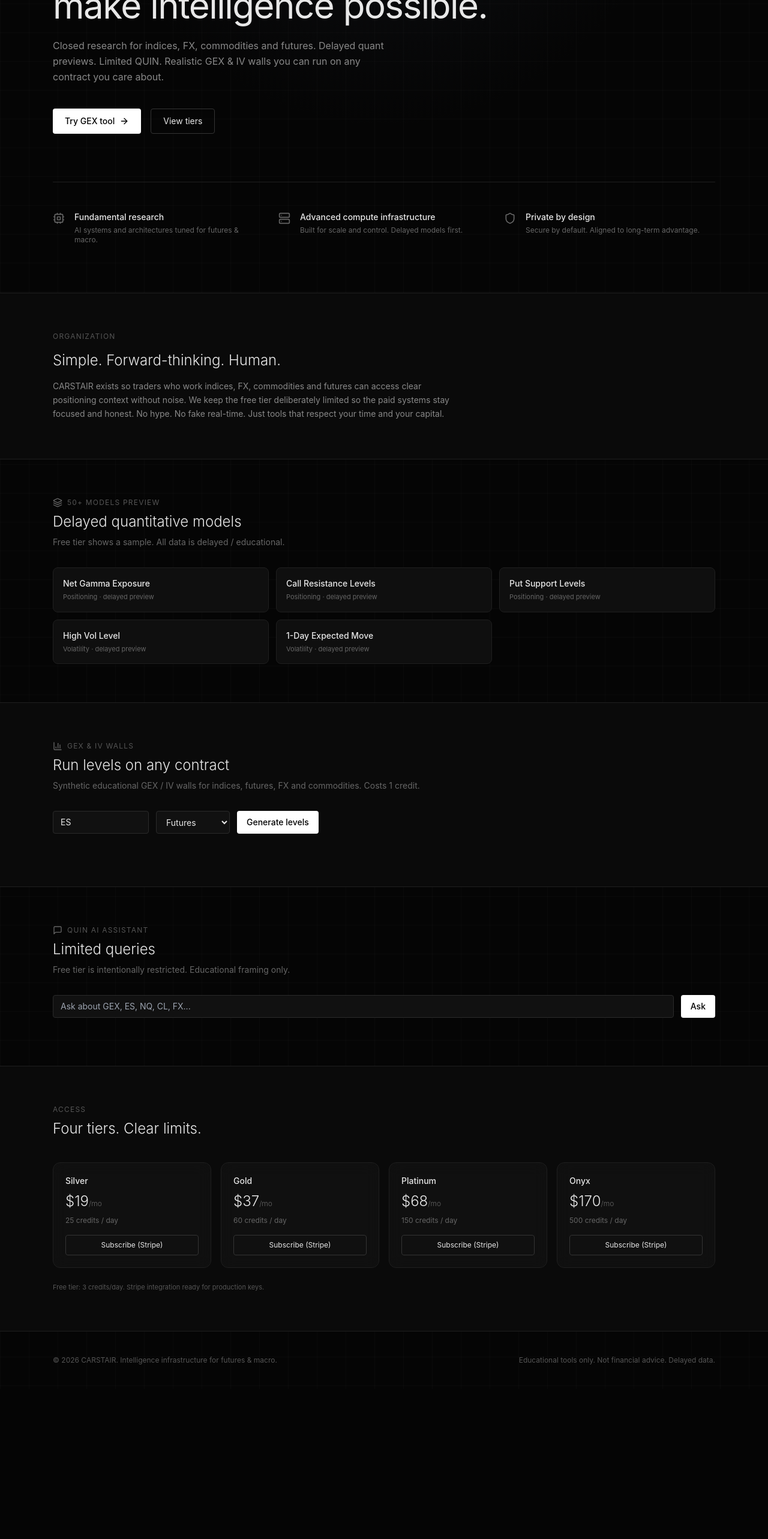
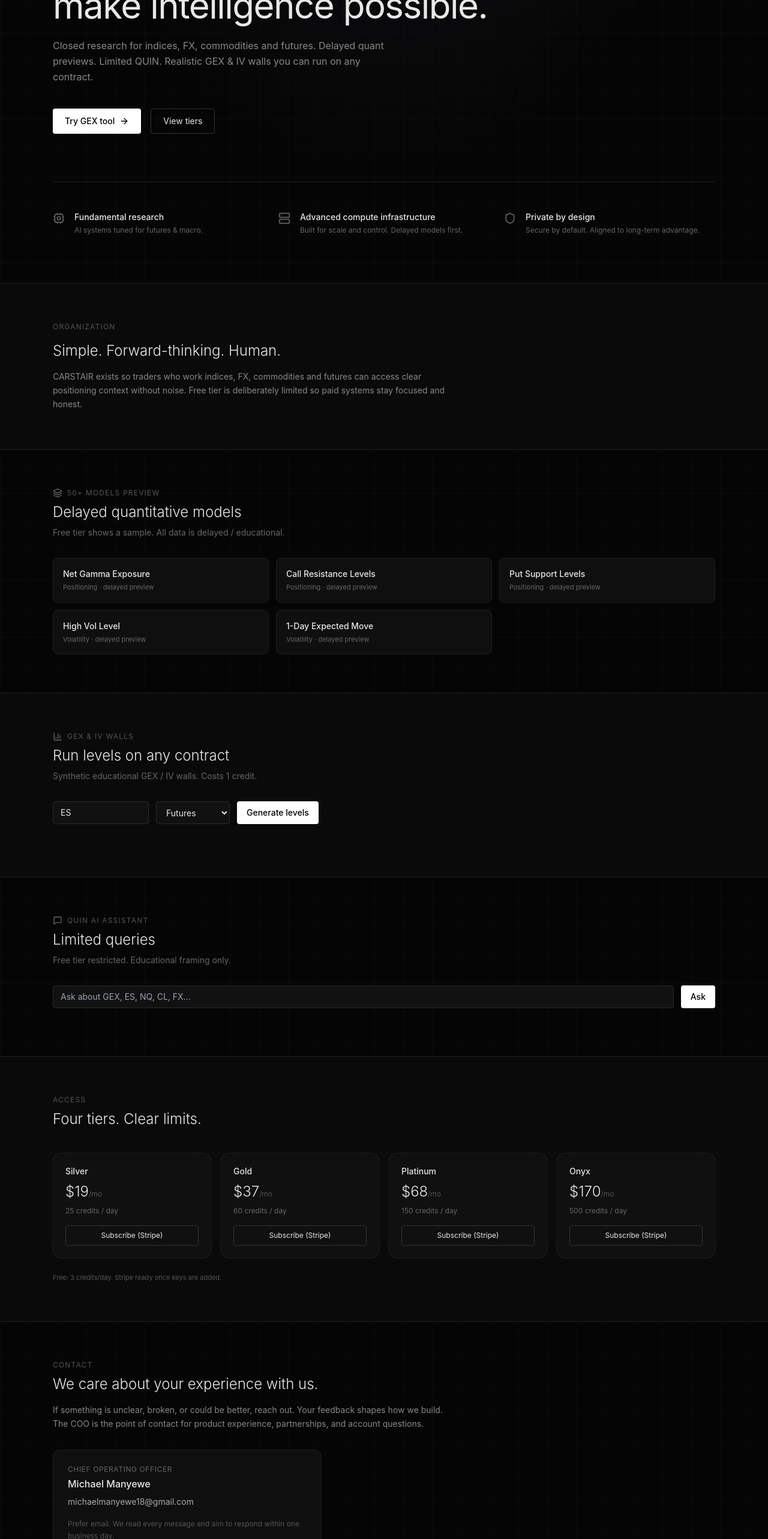
Before and after one commit to MichaelSwann2x/carstair, a Next.js app: page / in a window 1280 px wide. Shown: the part 234-2800 px from the top of the page at 60% size. Before the commit the page ends 2550 px from the top, so only its background shows below. Built offline with nearby package versions, Linux system fonts and the light colour scheme.

Commit message:
Add Contact section (COO Michael Manyewe) + nav link; README deploy notes

```diff
--- a/src/app/page.tsx
+++ b/src/app/page.tsx
@@ -3,17 +3,24 @@
 import { useState, useEffect } from "react";
 import { Cpu, Server, Shield, BarChart3, MessageSquare, Layers, ArrowRight } from "lucide-react";
 
-const USER_ID = "carstair-user-" + (typeof window !== "undefined" ? (localStorage.getItem("cs_uid") || Math.random().toString(36).slice(2)) : "ssr");
+const USER_ID =
+  "carstair-user-" +
+  (typeof window !== "undefined"
+    ? localStorage.getItem("cs_uid") || Math.random().toString(36).slice(2)
+    : "ssr");
 
 export default function Home() {
-  const [tier] = useState<"free" | "silver" | "gold" | "platinum" | "onyx">("free");
   const [credits, setCredits] = useState(3);
   const [symbol, setSymbol] = useState("ES");
   const [assetClass, setAssetClass] = useState("futures");
-  const [gex, setGex] = useState<any>(null);
+  const [gex, setGex] = useState<{
+    summary: string;
+    levels?: { strike: number; gex: number; type: string; strength: string }[];
+    remainingCredits?: number;
+  } | null>(null);
   const [quinQuery, setQuinQuery] = useState("");
   const [quinAnswer, setQuinAnswer] = useState("");
-  const [models, setModels] = useState<any[]>([]);
+  const [models, setModels] = useState<{ id: string; name: string; category: string }[]>([]);
   const [loading, setLoading] = useState(false);
   const [error, setError] = useState("");
 
@@ -21,13 +28,15 @@
     if (typeof window !== "undefined" && !localStorage.getItem("cs_uid")) {
       localStorage.setItem("cs_uid", USER_ID);
     }
-    fetch(`/api/credits?userId=${USER_ID}&tier=${tier}`)
+    fetch(`/api/credits?userId=${USER_ID}&tier=free`)
       .then((r) => r.json())
-      .then((d) => setCredits(d.remaining ?? 3));
-    fetch(`/api/models?tier=${tier}`)
+      .then((d) => setCredits(d.remaining ?? 3))
+      .catch(() => {});
+    fetch(`/api/models?tier=free`)
       .then((r) => r.json())
-      .then((d) => setModels(d.models || []));
-  }, [tier]);
+      .then((d) => setModels(d.models || []))
+      .catch(() => {});
+  }, []);
 
   async function runGex() {
     setLoading(true);
@@ -36,7 +45,7 @@
       const res = await fetch("/api/gex", {
         method: "POST",
         headers: { "Content-Type": "application/json" },
-        body: JSON.stringify({ symbol, assetClass, userId: USER_ID, tier }),
+        body: JSON.stringify({ symbol, assetClass, userId: USER_ID, tier: "free" }),
       });
       const data = await res.json();
       if (!res.ok) {
@@ -44,7 +53,7 @@
         setCredits(data.remaining ?? 0);
       } else {
         setGex(data);
-        setCredits(data.remainingCredits);
+        setCredits(data.remainingCredits ?? credits);
       }
     } catch {
       setError("Request failed");
@@ -60,15 +69,15 @@
       const res = await fetch("/api/quin", {
         method: "POST",
         headers: { "Content-Type": "application/json" },
-        body: JSON.stringify({ query: quinQuery, userId: USER_ID, tier }),
+        body: JSON.stringify({ query: quinQuery, userId: USER_ID, tier: "free" }),
       });
       const data = await res.json();
       if (!res.ok) {
         setError(data.error || "Credits exhausted");
         setCredits(data.remaining ?? 0);
       } else {
-        setQuinAnswer(data.answer);
-        setCredits(data.remainingCredits);
+        setQuinAnswer(data.answer || "");
+        setCredits(data.remainingCredits ?? credits);
       }
     } catch {
       setError("Request failed");
@@ -78,44 +87,44 @@
 
   return (
     <div className="min-h-screen bg-server">
-      <header className="border-b border-[#1f1f1f] bg-[#0a0a0a]/80 backdrop-blur sticky top-0 z-40">
+      <header className="border-b border-[#1f1f1f] bg-[#0a0a0a]/90 backdrop-blur sticky top-0 z-40">
         <div className="max-w-6xl mx-auto px-6 h-14 flex items-center justify-between">
           <div className="flex items-center gap-3">
             <span className="font-semibold tracking-tight text-sm">CARSTAIR</span>
             <span className="text-[#555] text-xs hidden sm:inline">| INTELLIGENCE INFRASTRUCTURE</span>
           </div>
-          <nav className="flex items-center gap-6 text-xs text-[#888]">
-            <a href="#models" className="hover:text-white transition">Models</a>
-            <a href="#gex" className="hover:text-white transition">GEX / IV</a>
-            <a href="#quin" className="hover:text-white transition">QUIN</a>
-            <a href="#pricing" className="hover:text-white transition">Access</a>
-            <span className="text-[#666] text-[11px]">Credits: {credits}</span>
-            <a href="#pricing" className="px-3 py-1.5 rounded border border-[#333] text-white text-xs hover:bg-white hover:text-black transition">Request Access</a>
+          <nav className="flex items-center gap-5 text-xs text-[#888]">
+            <a href="#models" className="hover:text-white">Models</a>
+            <a href="#gex" className="hover:text-white">GEX / IV</a>
+            <a href="#quin" className="hover:text-white">QUIN</a>
+            <a href="#pricing" className="hover:text-white">Access</a>
+            <a href="#contact" className="hover:text-white">Contact</a>
+            <span className="text-[#666] text-[11px] tabular-nums">Credits: {credits}</span>
+            <a href="#pricing" className="px-3 py-1.5 rounded border border-[#333] text-white text-xs hover:bg-white hover:text-black">Request Access</a>
           </nav>
         </div>
       </header>
 
       <section className="relative max-w-6xl mx-auto px-6 pt-24 pb-20">
-        <h1 className="text-4xl sm:text-5xl md:text-6xl font-light tracking-tight leading-[1.15] max-w-3xl">
+        <h1 className="text-4xl sm:text-5xl md:text-6xl font-light tracking-tight leading-[1.12] max-w-3xl">
           We build the systems that<br />
           <span className="font-normal">make intelligence possible.</span>
         </h1>
         <p className="mt-6 text-[#888] text-base max-w-xl leading-relaxed">
-          Closed research for indices, FX, commodities and futures. Delayed quant previews. Limited QUIN. Realistic GEX & IV walls you can run on any contract you care about.
+          Closed research for indices, FX, commodities and futures. Delayed quant previews. Limited QUIN. Realistic GEX &amp; IV walls you can run on any contract.
         </p>
         <div className="mt-10 flex flex-wrap gap-4">
-          <a href="#gex" className="inline-flex items-center gap-2 px-5 py-2.5 bg-white text-black text-sm font-medium rounded hover:bg-[#ddd] transition">
+          <a href="#gex" className="inline-flex items-center gap-2 px-5 py-2.5 bg-white text-black text-sm font-medium rounded hover:bg-[#ddd]">
             Try GEX tool <ArrowRight className="w-4 h-4" />
           </a>
-          <a href="#pricing" className="inline-flex items-center gap-2 px-5 py-2.5 border border-[#333] text-sm rounded hover:border-[#555] transition">View tiers</a>
+          <a href="#pricing" className="inline-flex items-center gap-2 px-5 py-2.5 border border-[#333] text-sm rounded hover:border-[#555]">View tiers</a>
         </div>
-
         <div className="mt-20 grid grid-cols-1 md:grid-cols-3 gap-6 border-t border-[#1f1f1f] pt-12">
           <div className="flex gap-4">
             <Cpu className="w-5 h-5 text-[#666] shrink-0 mt-0.5" />
             <div>
               <p className="text-sm font-medium">Fundamental research</p>
-              <p className="text-xs text-[#666] mt-1">AI systems and architectures tuned for futures & macro.</p>
+              <p className="text-xs text-[#666] mt-1">AI systems tuned for futures &amp; macro.</p>
             </div>
           </div>
           <div className="flex gap-4">
@@ -140,7 +149,7 @@
           <p className="text-xs tracking-widest text-[#555] uppercase mb-4">Organization</p>
           <h2 className="text-2xl font-light max-w-2xl">Simple. Forward-thinking. Human.</h2>
           <p className="mt-4 text-[#888] text-sm max-w-2xl leading-relaxed">
-            CARSTAIR exists so traders who work indices, FX, commodities and futures can access clear positioning context without noise. We keep the free tier deliberately limited so the paid systems stay focused and honest. No hype. No fake real-time. Just tools that respect your time and your capital.
+            CARSTAIR exists so traders who work indices, FX, commodities and futures can access clear positioning context without noise. Free tier is deliberately limited so paid systems stay focused and honest.
           </p>
         </div>
       </section>
@@ -168,10 +177,10 @@
         <div className="max-w-6xl mx-auto px-6 py-16">
           <div className="flex items-center gap-2 mb-2">
             <BarChart3 className="w-4 h-4 text-[#666]" />
-            <p className="text-xs tracking-widest text-[#555] uppercase">GEX & IV Walls</p>
+            <p className="text-xs tracking-widest text-[#555] uppercase">GEX &amp; IV Walls</p>
           </div>
           <h2 className="text-2xl font-light mb-2">Run levels on any contract</h2>
-          <p className="text-sm text-[#666] mb-8">Synthetic educational GEX / IV walls for indices, futures, FX and commodities. Costs 1 credit.</p>
+          <p className="text-sm text-[#666] mb-8">Synthetic educational GEX / IV walls. Costs 1 credit.</p>
           <div className="flex flex-wrap gap-3 mb-6">
             <input value={symbol} onChange={(e) => setSymbol(e.target.value.toUpperCase())} placeholder="ES, NQ, CL, EURUSD..." className="bg-[#111] border border-[#2a2a2a] rounded px-3 py-2 text-sm w-40 focus:outline-none focus:border-[#444]" />
             <select value={assetClass} onChange={(e) => setAssetClass(e.target.value)} className="bg-[#111] border border-[#2a2a2a] rounded px-3 py-2 text-sm focus:outline-none">
@@ -180,16 +189,16 @@
               <option value="forex">Forex</option>
               <option value="commodity">Commodity</option>
             </select>
-            <button onClick={runGex} disabled={loading || credits < 1} className="px-4 py-2 bg-white text-black text-sm font-medium rounded disabled:opacity-40 hover:bg-[#ddd] transition">{loading ? "Running..." : "Generate levels"}</button>
+            <button onClick={runGex} disabled={loading || credits < 1} className="px-4 py-2 bg-white text-black text-sm font-medium rounded disabled:opacity-40 hover:bg-[#ddd]">{loading ? "Running..." : "Generate levels"}</button>
           </div>
           {error && <p className="text-sm text-red-400 mb-4">{error}</p>}
           {gex && (
-            <div className="glass rounded-xl p-6 space-y-4">
+            <div className="glass rounded-xl p-6 space-y-4 animate-fade">
               <p className="text-sm text-[#aaa]">{gex.summary}</p>
               <div className="overflow-x-auto">
                 <table className="w-full text-xs">
-                  <thead><tr className="text-[#666] border-b border-[#222]"><th className="text-left py-2">Strike</th><th className="text-left py-2">GEX</th><th className="text-left py-2">Type</th><th className="text-left py-2">Strength</th></tr></thead>
-                  <tbody>{gex.levels?.map((l: any, i: number) => (<tr key={i} className="border-b border-[#1a1a1a]"><td className="py-1.5">{l.strike}</td><td className="py-1.5">{l.gex}</td><td className="py-1.5">{l.type}</td><td className="py-1.5">{l.strength}</td></tr>))}</tbody>
+                  <thead><tr className="text-[#666] border-b border-[#222]"><th className="text-left py-2 pr-4">Strike</th><th className="text-left py-2 pr-4">GEX</th><th className="text-left py-2 pr-4">Type</th><th className="text-left py-2">Strength</th></tr></thead>
+                  <tbody>{gex.levels?.map((l, i) => (<tr key={i} className="border-b border-[#1a1a1a]"><td className="py-1.5 pr-4 tabular-nums">{l.strike}</td><td className="py-1.5 pr-4 tabular-nums">{l.gex}</td><td className="py-1.5 pr-4">{l.type}</td><td className="py-1.5">{l.strength}</td></tr>))}</tbody>
                 </table>
               </div>
             </div>
@@ -204,12 +213,12 @@
             <p className="text-xs tracking-widest text-[#555] uppercase">QUIN AI Assistant</p>
           </div>
           <h2 className="text-2xl font-light mb-2">Limited queries</h2>
-          <p className="text-sm text-[#666] mb-8">Free tier is intentionally restricted. Educational framing only.</p>
+          <p className="text-sm text-[#666] mb-8">Free tier restricted. Educational framing only.</p>
           <div className="flex gap-3 mb-4">
             <input value={quinQuery} onChange={(e) => setQuinQuery(e.target.value)} onKeyDown={(e) => e.key === "Enter" && askQuin()} placeholder="Ask about GEX, ES, NQ, CL, FX..." className="flex-1 bg-[#111] border border-[#2a2a2a] rounded px-3 py-2 text-sm focus:outline-none focus:border-[#444]" />
             <button onClick={askQuin} disabled={loading || credits < 1} className="px-4 py-2 bg-white text-black text-sm font-medium rounded disabled:opacity-40">Ask</button>
           </div>
-          {quinAnswer && <div className="glass rounded-lg p-4 text-sm text-[#ccc] leading-relaxed">{quinAnswer}</div>}
+          {quinAnswer && <div className="glass rounded-lg p-4 text-sm text-[#ccc] leading-relaxed animate-fade">{quinAnswer}</div>}
         </div>
       </section>
 
@@ -223,17 +232,37 @@
                 <p className="text-sm font-medium">{p.name}</p>
                 <p className="text-2xl font-light mt-2">${p.price}<span className="text-xs text-[#666]">/mo</span></p>
                 <p className="text-xs text-[#666] mt-2">{p.credits} credits / day</p>
-                <button className="mt-4 w-full py-2 text-xs border border-[#333] rounded hover:bg-white hover:text-black transition">Subscribe (Stripe)</button>
+                <button className="mt-4 w-full py-2 text-xs border border-[#333] rounded hover:bg-white hover:text-black">Subscribe (Stripe)</button>
               </div>
             ))}
           </div>
-          <p className="text-[11px] text-[#555] mt-6">Free tier: 3 credits/day. Stripe integration ready for production keys.</p>
+          <p className="text-[11px] text-[#555] mt-6">Free: 3 credits/day. Stripe ready once keys are added.</p>
+        </div>
+      </section>
+
+      <section id="contact" className="border-t border-[#1f1f1f]">
+        <div className="max-w-6xl mx-auto px-6 py-16">
+          <p className="text-xs tracking-widest text-[#555] uppercase mb-2">Contact</p>
+          <h2 className="text-2xl font-light mb-4">We care about your experience with us.</h2>
+          <p className="text-sm text-[#888] max-w-2xl leading-relaxed mb-8">
+            If something is unclear, broken, or could be better, reach out. Your feedback shapes how we build. The COO is the point of contact for product experience, partnerships, and account questions.
+          </p>
+          <div className="glass rounded-xl p-6 max-w-md">
+            <p className="text-xs text-[#666] uppercase tracking-wider mb-1">Chief Operating Officer</p>
+            <p className="text-base font-medium">Michael Manyewe</p>
+            <a href="mailto:michaelmanyewe18@gmail.com" className="text-sm text-[#aaa] hover:text-white mt-2 inline-block">
+              michaelmanyewe18@gmail.com
+            </a>
+            <p className="text-xs text-[#555] mt-4 leading-relaxed">
+              Prefer email. We read every message and aim to respond within one business day.
+            </p>
+          </div>
         </div>
       </section>
 
       <footer className="border-t border-[#1f1f1f] py-10">
         <div className="max-w-6xl mx-auto px-6 flex flex-col sm:flex-row justify-between gap-4 text-xs text-[#555]">
-          <p>© 2026 CARSTAIR. Intelligence infrastructure for futures & macro.</p>
+          <p>© 2026 CARSTAIR. Intelligence infrastructure for futures &amp; macro.</p>
           <p>Educational tools only. Not financial advice. Delayed data.</p>
         </div>
       </footer>
```
Also changed, not shown: 1 other file (tests, documents, lock files or other folders).
